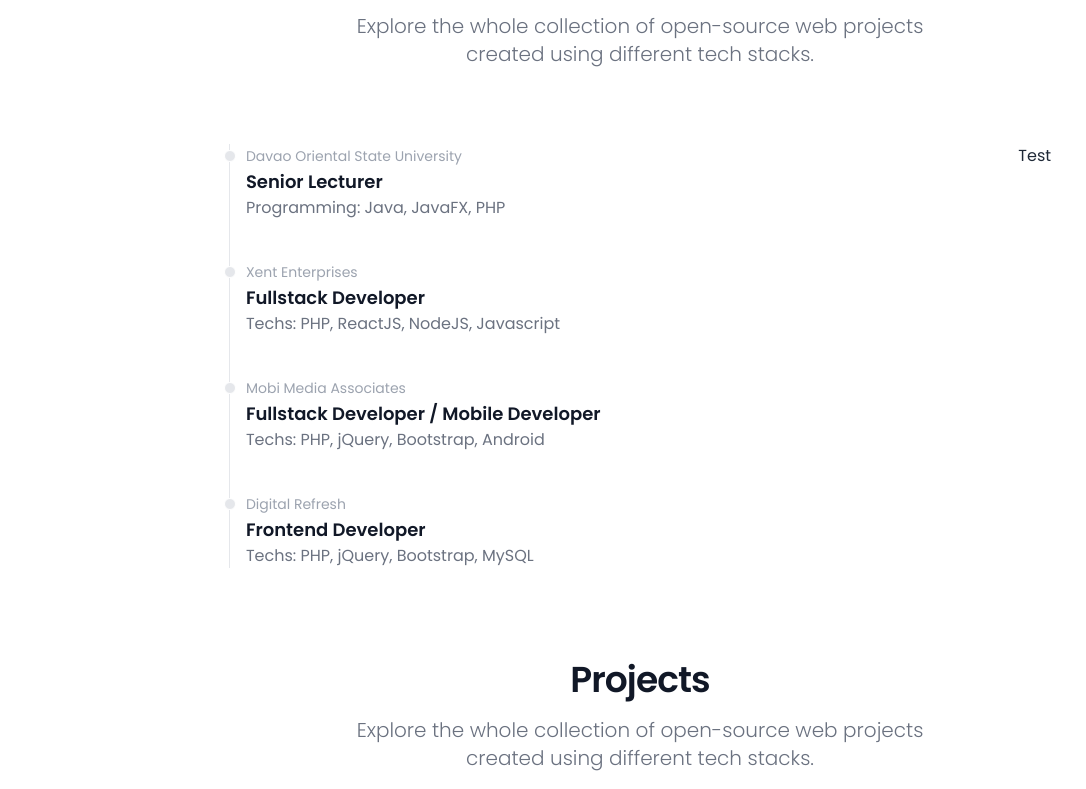
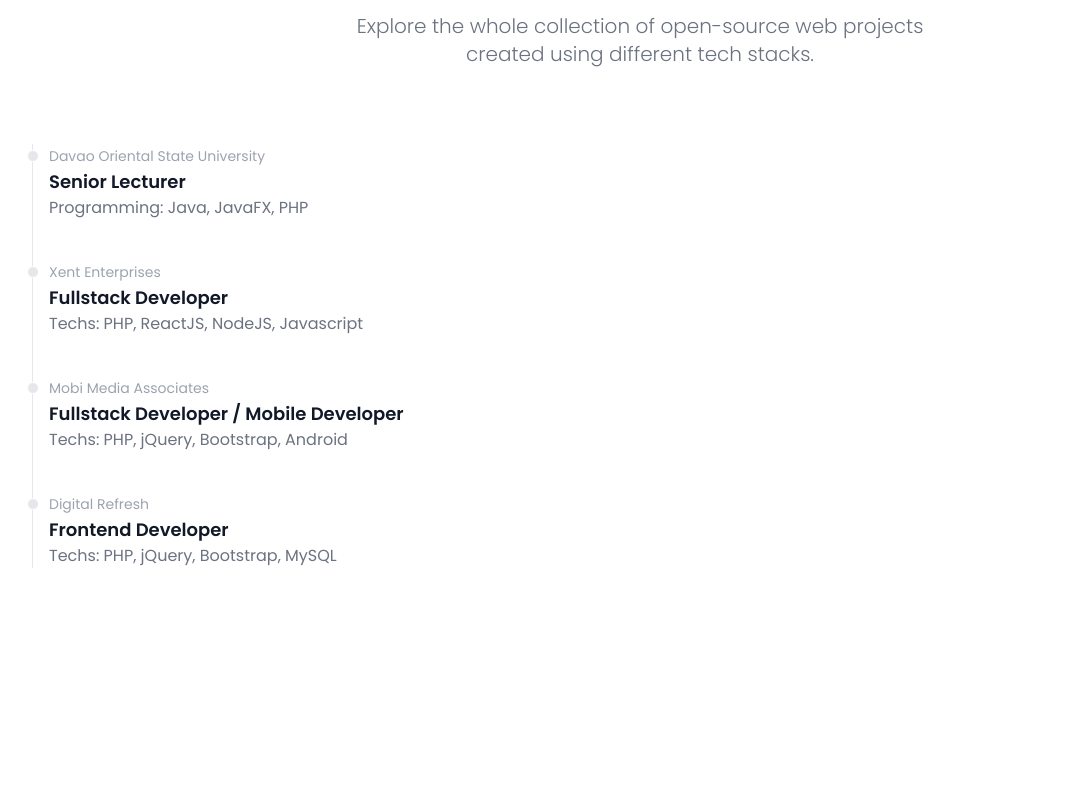
Before and after one commit to genmancoder/portfolio, a React (Create React App) app: page / in a window 1280 px wide. Shown: the part 964-1753 px from the top of the page, without its empty margins (0-1086 px from the left). Built offline with nearby package versions, Linux system fonts and the light colour scheme.

Commit message:
Update App.js

```diff
--- a/src/App.js
+++ b/src/App.js
@@ -120,7 +120,7 @@ function App() {
                 <h2 className="mb-4 text-4xl tracking-tight font-extrabold text-gray-900 dark:text-white">Experience</h2>
                 <p className="font-light text-gray-500 lg:mb-16 sm:text-xl dark:text-gray-400">Explore the whole collection of open-source web projects created using different tech stacks.</p>
                 </div>
-                <div className='flex justify-around'>
+                <div className='flex justify-around sm:flex-col'>
                 <div className='p-3'>
 
                   <ol className="relative border-l border-gray-200 dark:border-gray-700">
@@ -155,7 +155,7 @@ function App() {
 
 
                 <div className='p-3 flex justify-center align-middle h-32'>
-                            <h2 className='text-gray-800 dark:text-slate-600 align-'>Test</h2>
+
                 </div>
                 </div>
 
```
